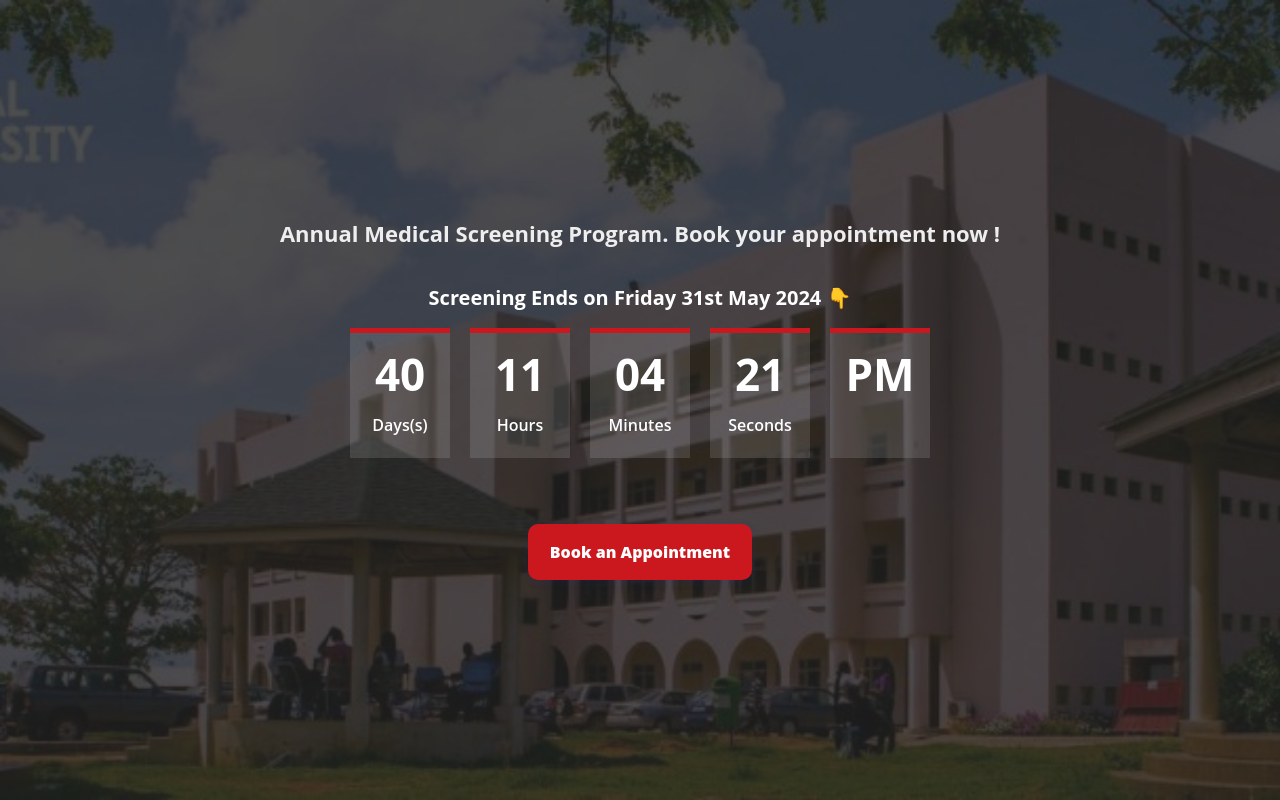
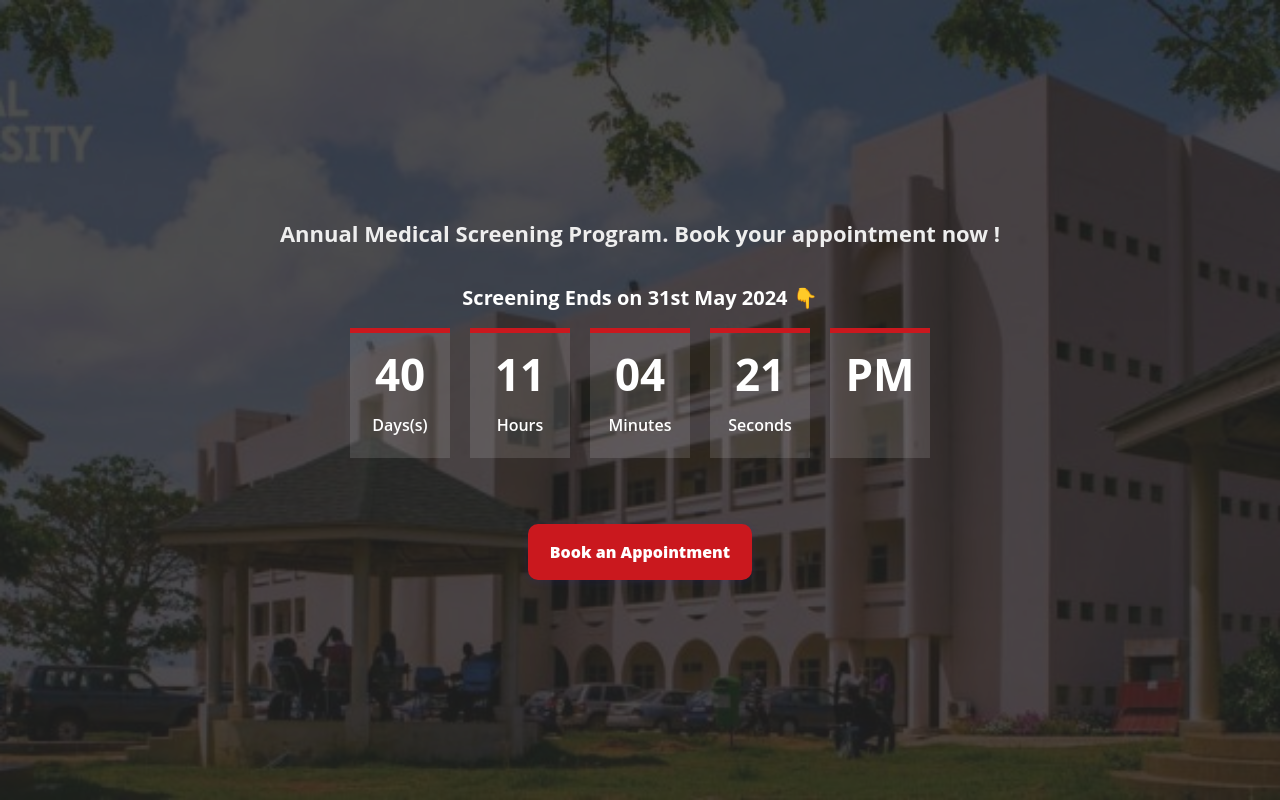
Before and after one commit to SoftLife0/Booking, a React (Vite) app: page / in a window 1280 px wide. Built offline with nearby package versions, Linux system fonts and the light colour scheme.

Commit message:
editing the remaing days

```diff
--- a/src/pages/Hero/Landing.jsx
+++ b/src/pages/Hero/Landing.jsx
@@ -56,7 +56,7 @@ const Landing = () => {
       <header id="header" className="d-flex align-items-center">
         <div className="container d-flex flex-column align-items-center" style={{ padding: '0 5px' }}>
           <h2 style={{ textAlign: 'center', fontWeight: 'bold' }}>Annual Medical Screening Program. Book your appointment now !</h2>
-          <h5><b>Screening Ends on Friday 31st May 2024 👇</b></h5>
+          <h5><b>Screening Ends on 31st May 2024 👇</b></h5>
 
           <div className="countdown d-flex justify-content-center">
             <div className="countdown-item">
```
